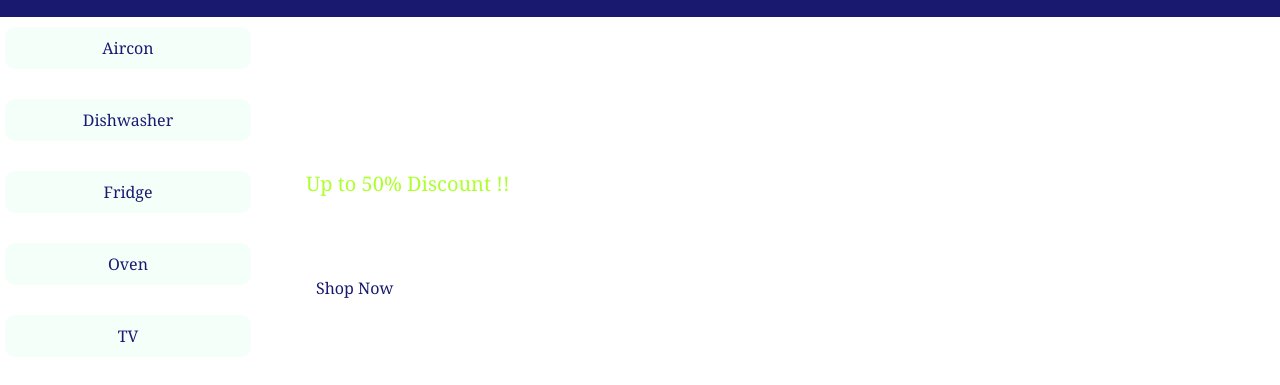
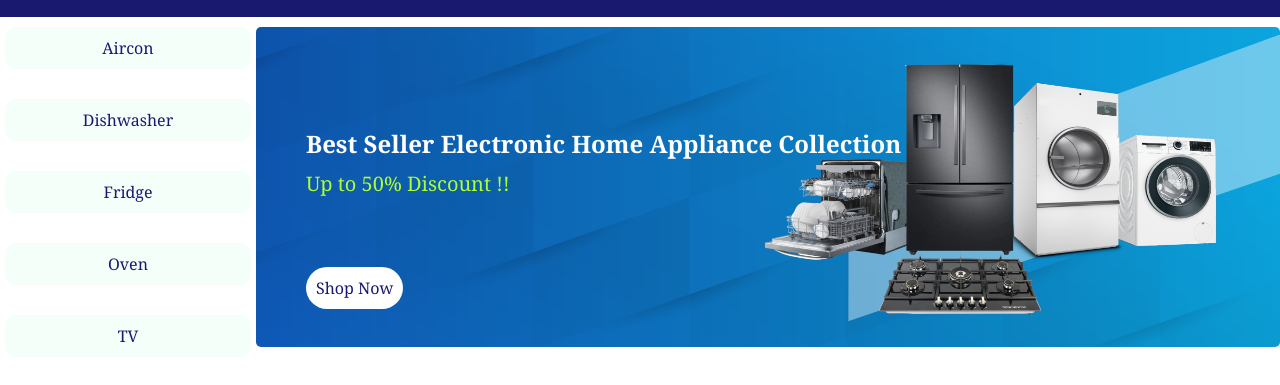
Before and after one commit to myatsoekaung/shopping_website, a plain HTML site: page html/header.html in a window 1280 px wide. Shown: the part 97-482 px from the top of the page. Drawn offline with Linux system fonts and the light colour scheme.

Commit message:
correct banner background url

```diff
--- a/css/style.css
+++ b/css/style.css
@@ -70,7 +70,7 @@ section .banner{
     height: 320px;
     float: left;
     margin-top: 10px;
-    background: url(images/banner3.jpg);
+    background: url(../images/banner3.jpg);
     background-repeat:round;
     border-radius: 5px;
 }
```
